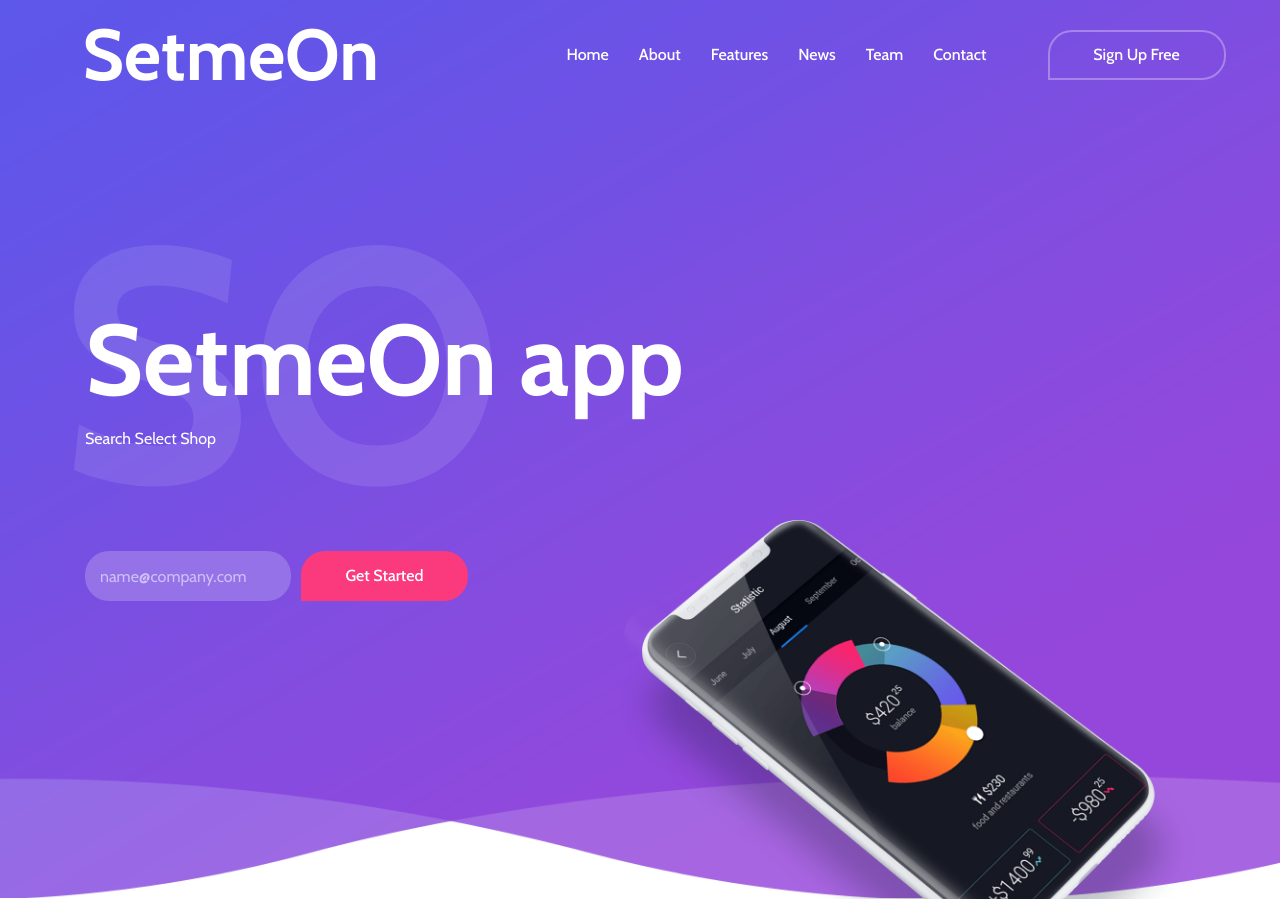
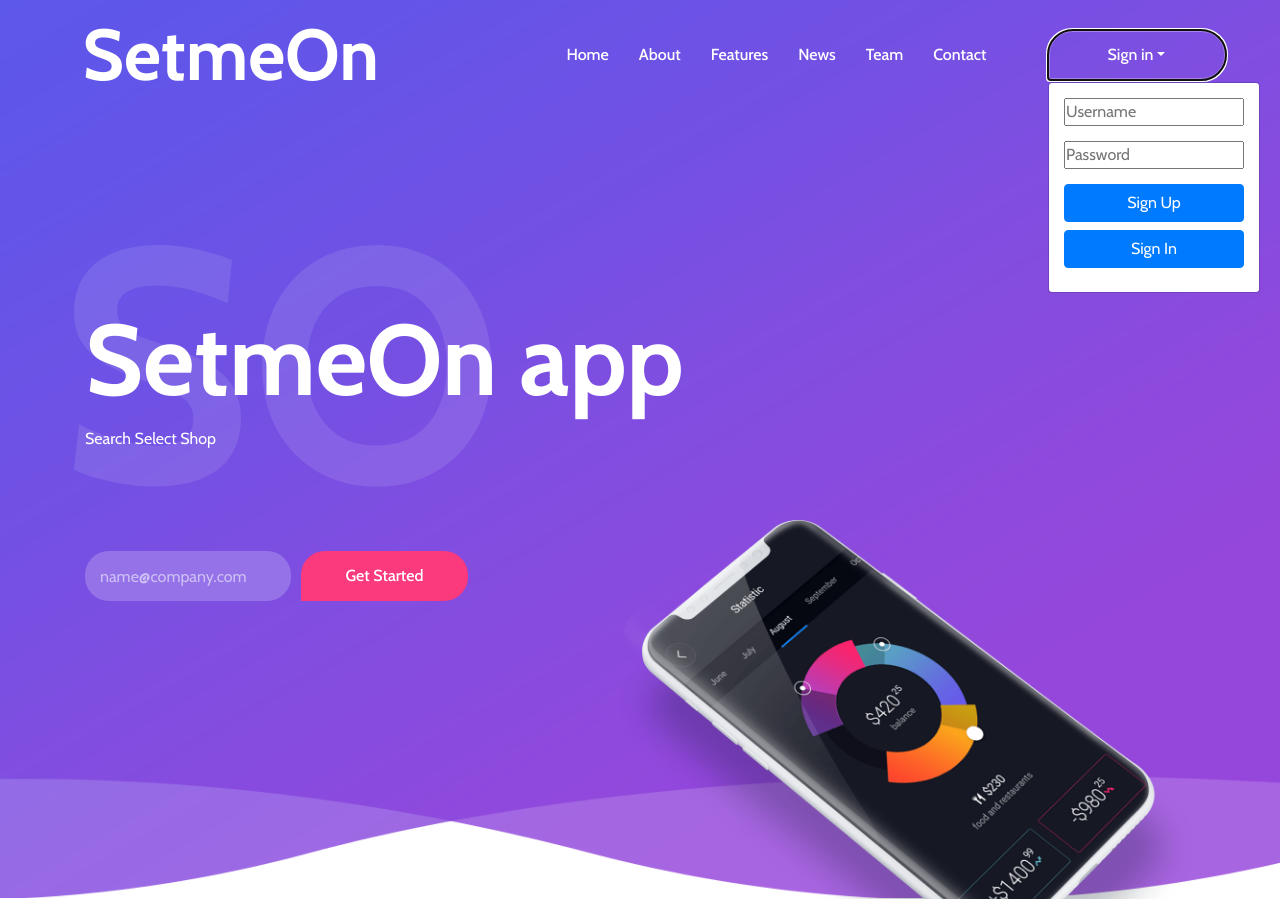
Before and after one commit to suryatejasonti/CMPE272Project_deprecated, a PHP site: page / in a window 1280 px wide, after a click on "Sign in". Shown: the top 899 px of the page. Run offline with PHP 8.4, Linux system fonts and the light colour scheme; some web fonts are replaced.

Commit message:
updating assignment for signup, signin and signout in php and json

```diff
--- a/index.php
+++ b/index.php
@@ -65,7 +65,16 @@
                                     </li>
                                 </ul>
                                 <div class="sing-up-button d-lg-none">
-                                    <a href="#">Sign Up Free</a>
+                                <a id="validuser" class="dropdown-toggle" href="#"  data-toggle="dropdown">Sign in<strong class="caret"></strong></a>
+                                    <div id="sign" class="dropdown-menu" style="padding: 15px; padding-bottom: 0px;">
+                                        <form id="signup">
+                                            <input style="margin-bottom: 15px;" type="text" placeholder="Username" id="username" name="username">
+                                            <input style="margin-bottom: 15px;" type="password" placeholder="Password" id="password" name="password">
+                                            <input class="btn btn-primary btn-block" type="button" id="sign-up" value="Sign Up">
+                                            <input class="btn btn-primary btn-block" type="button" id="sign-in" value="Sign In">
+                                            <label id="error" style="text-align:center;margin-top:5px"></label>
+                                        </form>
+                                    </div>
                                 </div>
                             </div>
                         </nav>
@@ -73,14 +82,25 @@
                 </div>
                 <!-- Signup btn -->
                 <div class="col-12 col-lg-2">
-                    <div class="sing-up-button d-none d-lg-block">
-                        <a href="#">Sign Up Free</a>
+                    <div class="sing-up-button d-none d-lg-block dropdown">
+                       <a id="validuser" class="dropdown-toggle" href="#"  data-toggle="dropdown">Sign in<strong class="caret"></strong></a>
+						<div id="sign" class="dropdown-menu" style="padding: 15px; padding-bottom: 0px;">
+							<form id="signup">
+								<input style="margin-bottom: 15px;" type="text" placeholder="Username" id="username" name="username">
+								<input style="margin-bottom: 15px;" type="password" placeholder="Password" id="password" name="password">
+								<input class="btn btn-primary btn-block" type="button" id="sign-up" value="Sign Up">
+								<input class="btn btn-primary btn-block" type="button" id="sign-in" value="Sign In">
+								<label id="error" style="text-align:center;margin-top:5px"></label>
+							</form>
+						</div>
                     </div>
                 </div>
             </div>
         </div>
     </header>
     <!-- ***** Header Area End ***** -->
+
+
 
     <!-- ***** Wellcome Area Start ***** -->
     <section class="wellcome_area clearfix" id="home">
@@ -729,6 +749,9 @@
     <script src="js/footer-reveal.min.js"></script>
     <!-- Active JS -->
     <script src="js/active.js"></script>
+	<!-- Sign in JS -->
+	<script src="js/sign.js"></script>
+
 </body>
 
 </html>
--- /dev/null
+++ b/js/sign.js
@@ -0,0 +1,114 @@
+$(function () {
+
+    $('#sign-up').on('click', function (e) {
+
+        $('#error').html("");
+        console.log('sign-up..');
+      e.preventDefault();
+
+
+         $.post('inc/sign/sign.php', $('#signup').serialize()+ "&action=signup", function(data){
+
+        // show the response
+
+                if (data == "saved") {
+                    console.log(data);
+                    var classs = $('#validuser').attr('class');
+                    classs = classs.replace('dropdown-toggle','');
+                    $('#validuser').attr('class', classs);
+
+                    $('#validuser').html($('#username').val());
+
+                    $('#sign').remove();
+                } else {
+                    $('#error').html(data);
+                }
+
+
+    }).fail(function() {
+
+         $('#error').html('Please try after sometime.');
+
+    });
+    });
+
+    $('#sign-in').on('click', function (e) {
+
+        console.log('sign-in..');
+      e.preventDefault();
+
+            $('#error').html("");
+
+         $.post('inc/sign/sign.php', $('#signup').serialize() + "&action=signin", function(data){
+
+            if (data == "valid") {
+                    console.log(data);
+                    //var classs = $('#validuser').attr('class');
+                    //classs = classs.replace('dropdown-toggle','');
+                    //$('#validuser').attr('class', classs);
+
+                    $('#validuser').html($('#username').val());
+
+                    $('#sign').attr("class", "dropdown-menu");
+                    $('#validuser').attr("aria-expanded","false");
+
+                    $('#sign').html('<form id="signup"><input class="btn btn-primary btn-block" type="button" id="sign-out" value="Sign out"><label id="error" style="text-align:center;margin-top:5px"></label></form>');
+
+            } else {
+                $('#error').html('Bad Credentials..');
+            }
+
+            $.ajax({
+                url: 'js/sign.js'
+            });
+
+    }).fail(function() {
+
+        // just in case posting your form failed
+        $('#error').html('Please try after sometime.');
+
+    });
+    });
+
+    $('#sign-out').on('click', function (e) {
+
+        console.log('sign-out..');
+      e.preventDefault();
+
+            $('#error').html("");
+
+
+         $.post('inc/sign/sign.php', $('#signup').serialize() + "&action=signout", function(data){
+
+            if (data == "success") {
+                    console.log(data);
+                    //var classs = $('#validuser').attr('class');
+                    //classs = classs.replace('dropdown-toggle','');
+                    //$('#validuser').attr('class', classs);
+
+                    $('#validuser').html('Sign in');
+
+                    $('#sign').attr("class", "dropdown-menu");
+                    $('#validuser').attr("aria-expanded","false");
+
+                    $('#sign').html('<form id="signup"><input style="margin-bottom: 15px;" type="text" placeholder="Username" id="username" name="username"><input style="margin-bottom: 15px;" type="password" placeholder="Password" id="password" name="password"><input class="btn btn-primary btn-block" type="button" id="sign-up" value="Sign Up"><input class="btn btn-primary btn-block" type="button" id="sign-in" value="Sign In"><label id="error" style="text-align:center;margin-top:5px"></label></form>');
+
+            } else {
+                $('#error').html('Sign out unsuccessful');
+            }
+            $.ajax({
+                url: 'js/sign.js'
+            });
+
+
+    }).fail(function() {
+
+        // just in case posting your form failed
+        $('#error').html('Please try after sometime.');
+
+    });
+    });
+
+    return false;
+
+  });
```
Also changed, not shown: inc/sign/sign.php (added, +68 -0 lines), inc/sign/users.json (added, +86 -0 lines), 3 other files.
